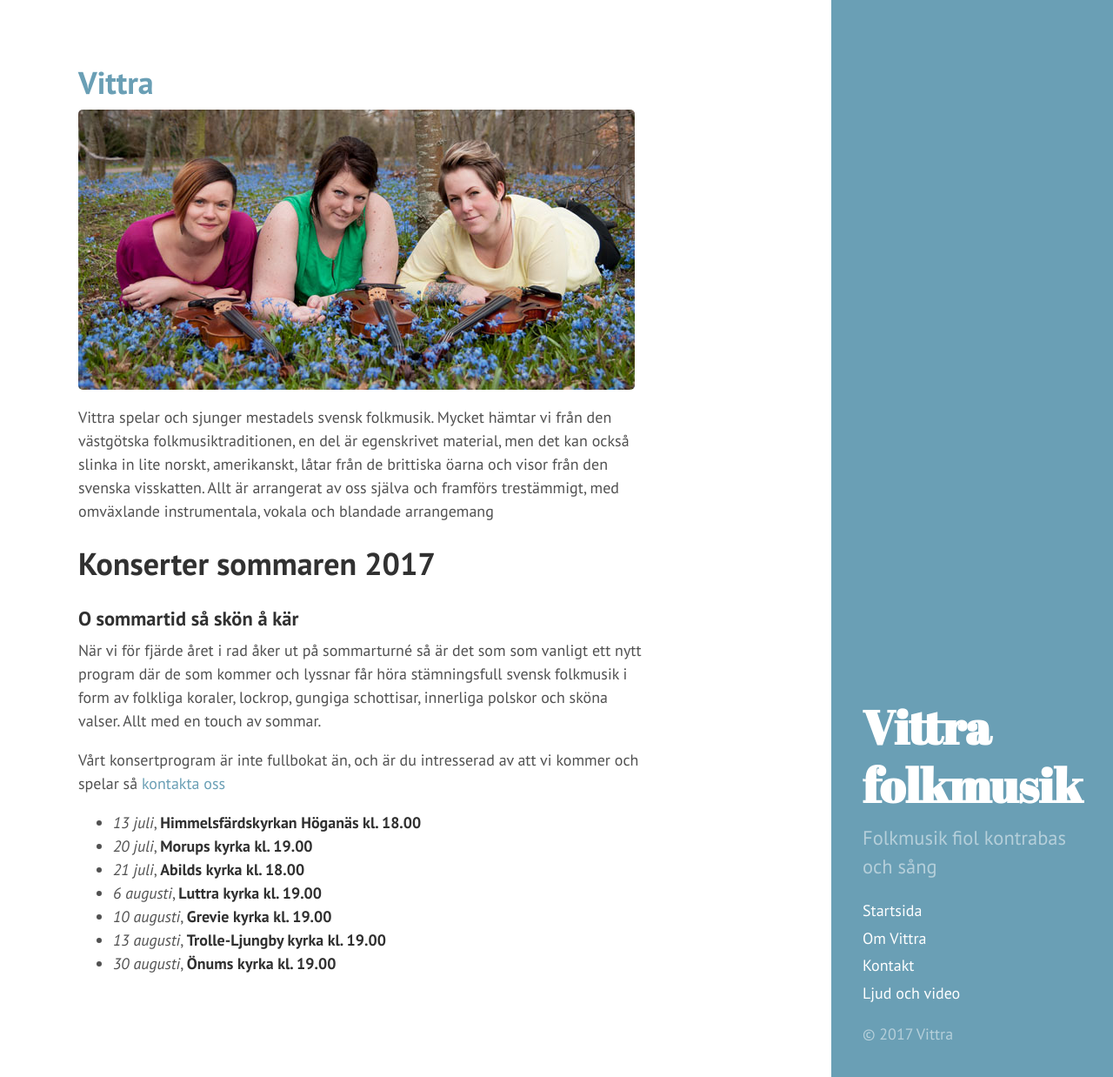
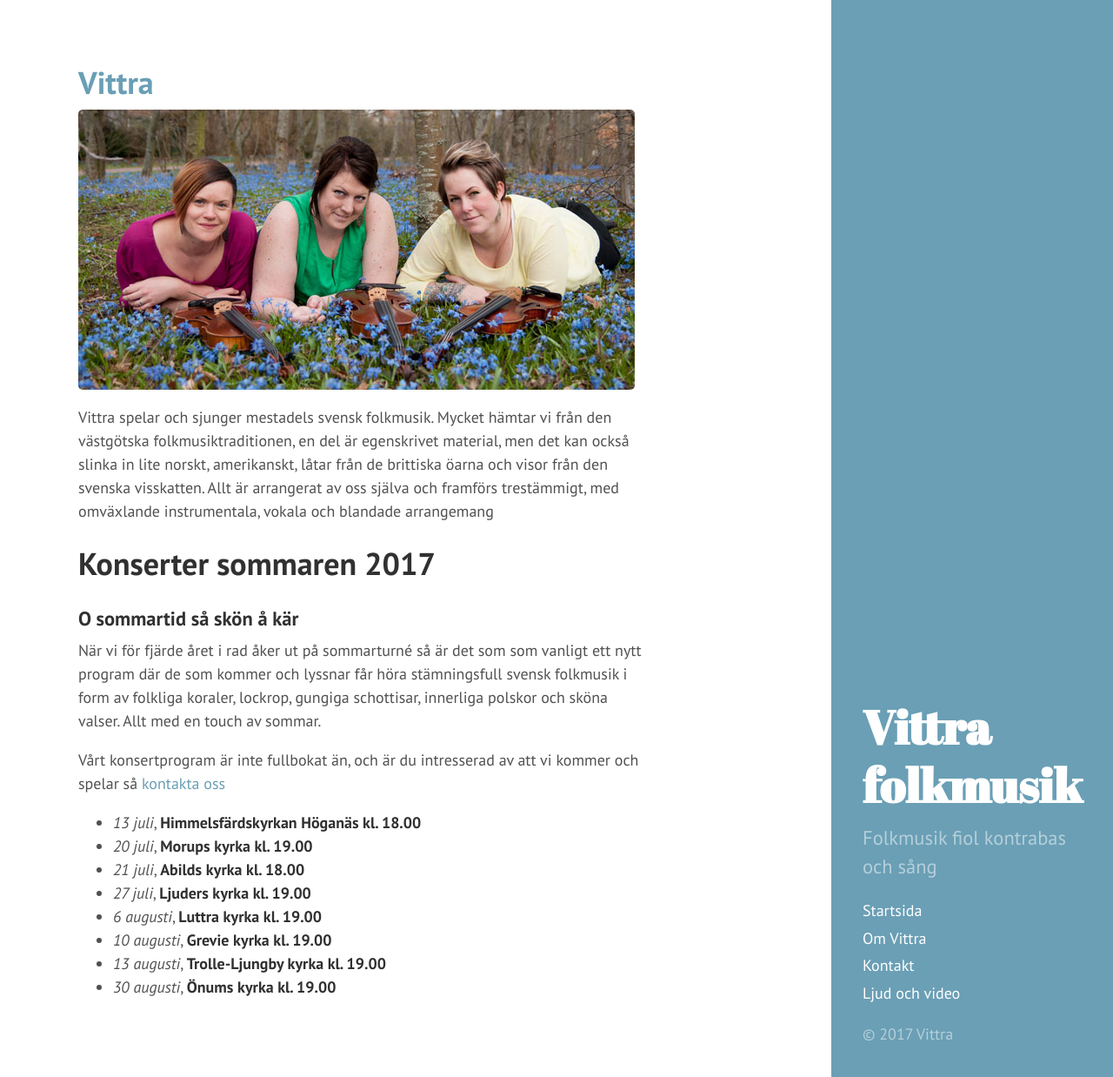
Before and after one commit to trinning/trinning.github.io, a Jekyll site: the page built from index.md, in a window 1280 px wide and 1238 px high. Shown: the whole window at 87% size. Built offline with Jekyll 4.4.1, drawn with Linux system fonts in a browser that asks for light colours.

Commit message:
tillagd konsert

```diff
--- a/index.md
+++ b/index.md
@@ -18,6 +18,7 @@ Vårt konsertprogram är inte fullbokat än, och är du intresserad av att vi ko
 * *13 juli*, **Himmelsfärdskyrkan Höganäs kl. 18.00**
 * *20 juli*, **Morups kyrka kl. 19.00**
 * *21 juli*, **Abilds kyrka kl. 18.00**
+* *27 juli*, **Ljuders kyrka kl. 19.00**
 * *6  augusti*, **Luttra kyrka kl. 19.00**
 * *10 augusti*, **Grevie kyrka kl. 19.00**
 * *13 augusti*, **Trolle-Ljungby kyrka kl. 19.00**
```
